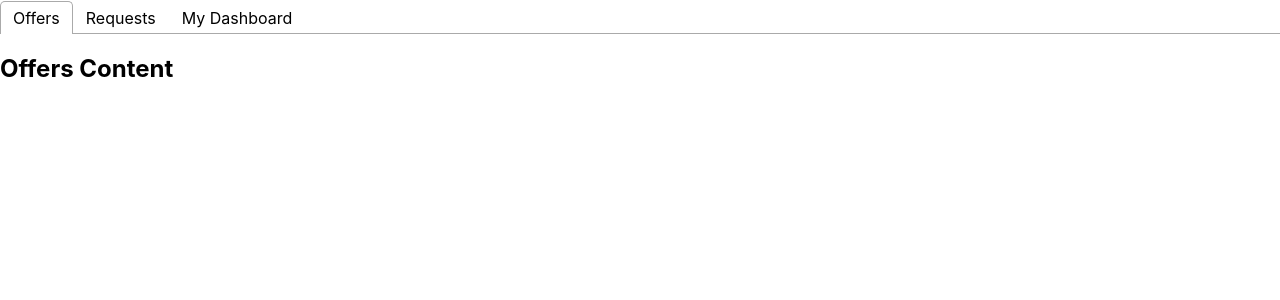
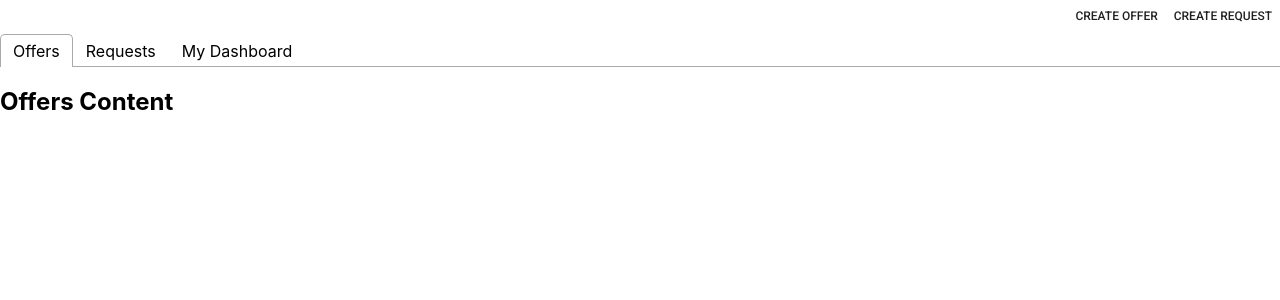
Before and after one commit to frank1iu/nwHacks2021, a React (Create React App) app in the folder client/: page / in a window 1280 px wide. Shown: the top 300 px of the page. Built offline with nearby package versions, Linux system fonts and the light colour scheme.

Commit message:
main buttons

```diff
--- a/client/src/pages/Landing.js
+++ b/client/src/pages/Landing.js
@@ -3,6 +3,7 @@ import { Typography } from "@material-ui/core";
 import { makeStyles } from "@material-ui/core/styles";
 import { Route, Link } from "react-router-dom";
 import MainTabs from "./MainTabs";
+import TopBar from "./TopBar";
 
 // const useStyles = makeStyles((theme) => ({
 //   landingContainer: {
@@ -14,6 +15,7 @@ export default function Landing() {
   // const classes = useStyles();
   return (
     <div>
+      <TopBar />
       <MainTabs />
     </div>
   );
--- /dev/null
+++ b/client/src/pages/TopBar.js
@@ -0,0 +1,15 @@
+import React from "react";
+import { Button } from "@material-ui/core";
+
+class TopBar extends React.Component {
+  render() {
+    return (
+      <div style={{ display: "flex", justifyContent: "flex-end" }}>
+        <Button>Create Offer</Button>
+        <Button>Create Request</Button>
+      </div>
+    );
+  }
+}
+
+export default TopBar;
```
